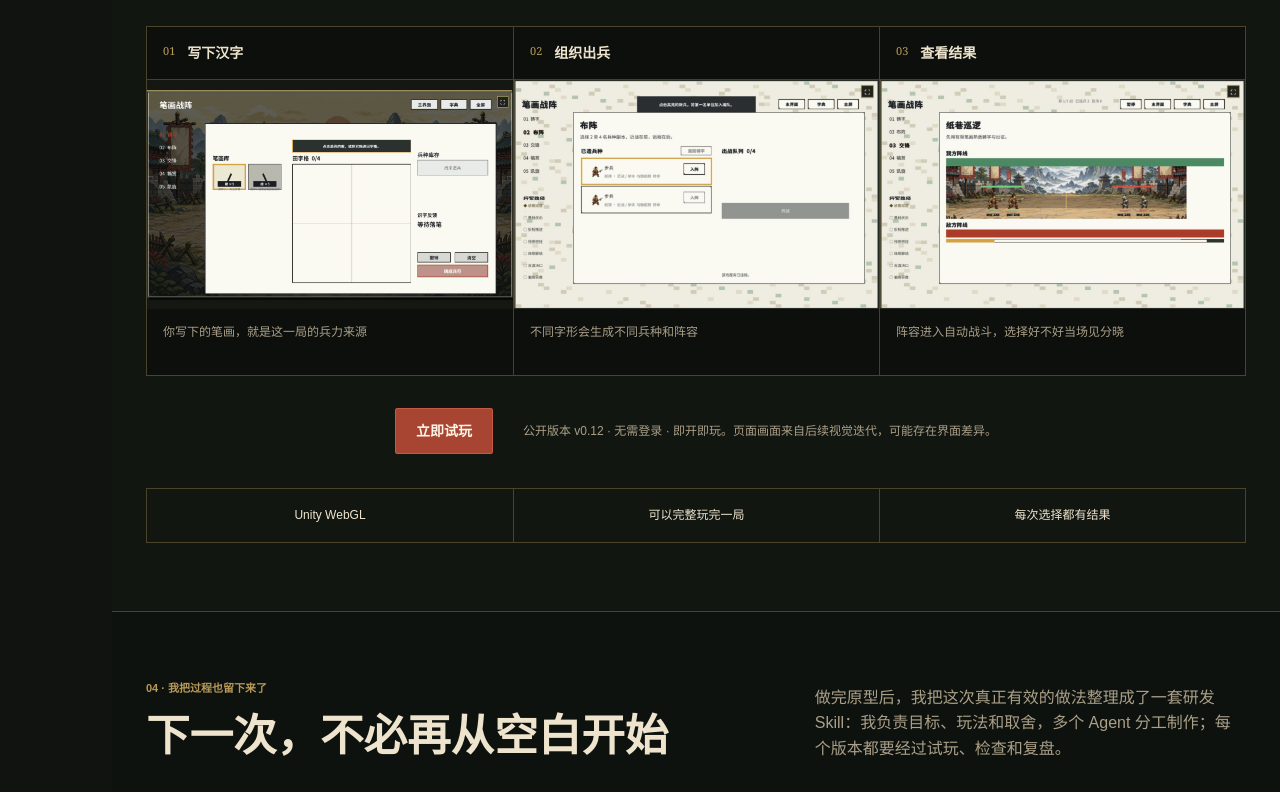
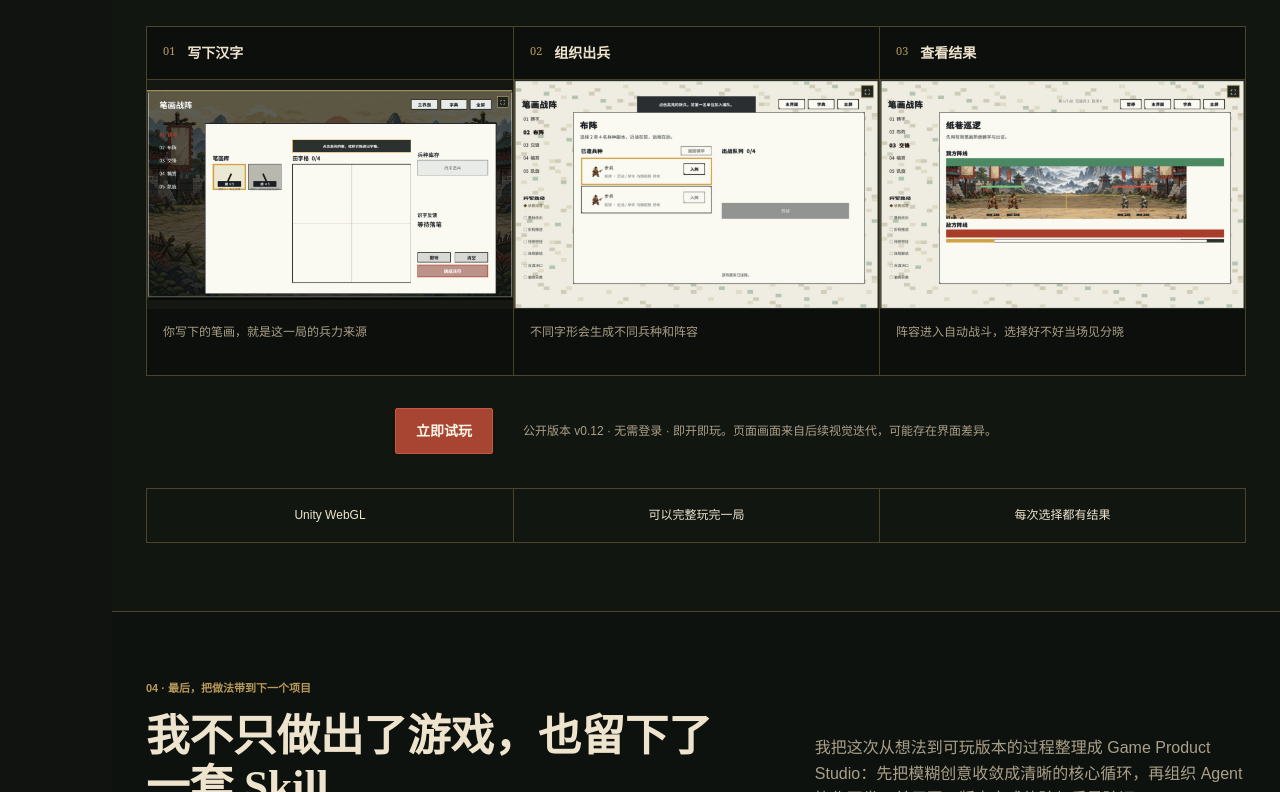
Before and after one commit to wluo2704-coder/hanzi-battle-portfolio, a plain HTML site: page index.html in a window 1280 px wide. Shown: the part 2008-2800 px from the top of the page. Drawn offline with Linux system fonts and the light colour scheme.

Commit message:
Clarify idea-to-game-to-skill story

```diff
--- a/content.js
+++ b/content.js
@@ -1,7 +1,7 @@
 window.PORTFOLIO_CONTENT = {
   meta: {
     title: "笔画战阵｜罗在远的游戏产品实验",
-    description: "我从零做了一款汉字造兵自动战斗游戏，并把从想法到可玩版本的过程整理成了一套研发 Skill。"
+    description: "我围绕一个汉字造兵的想法，完成玩法短片、可试玩游戏和一套可复用的游戏研发 Skill。"
   },
   brand: {
     title: "笔画战阵",
@@ -9,7 +9,7 @@ window.PORTFOLIO_CONTENT = {
   },
   links: {
     playable: "https://bihua-zhen-play.wluo2704.chatgpt.site",
-    skillDownload: "downloads/game-product-studio-v0.1.zip"
+    skillRepository: "https://github.com/wluo2704-coder/game-product-studio-skill"
   },
   navigation: [
     { id: "overview", number: "01", label: "概览", english: "OVERVIEW" },
@@ -18,22 +18,22 @@ window.PORTFOLIO_CONTENT = {
     { id: "method", number: "04", label: "研发 Skill", english: "REUSABLE SKILL" }
   ],
   overview: {
-    kicker: "个人游戏实验 · UNITY WEBGL",
+    kicker: "从一个玩法想法开始",
     title: "笔画战阵",
     thesis: "写下一个字，排出一支军队",
-    intro: "我想验证一件事：汉字的笔画能不能直接变成一套有策略空间的战斗玩法。于是我从零做了这个可试玩原型，把写字、造兵、编阵和自动战斗串成了完整的一局。",
+    intro: "我想验证：汉字的笔画能不能直接成为战斗规则。围绕这个想法，我先用短片讲清玩法，再把它做成一款可以完整玩一局的 Unity WebGL 游戏，最后将搭建过程整理成了一套游戏研发 Skill。",
     image: "assets/hero-battlefield-clean.png",
     imageAlt: "笔画战阵像素水墨山河与砚台战场",
     actions: [
       { label: "在线试玩", href: "playable", style: "primary" },
       { label: "看 20 秒玩法", href: "#film", style: "secondary" }
     ],
-    outcomes: ["20 秒玩法短片", "可试玩游戏原型", "一套研发 Skill"]
+    outcomes: ["把玩法讲清楚", "把游戏做出来", "把方法变成 Skill"]
   },
   film: {
-    kicker: "02 · 我怎样讲清玩法",
-    title: "先让人看懂，再谈系统",
-    description: "我先做了一支 20 秒短片，检查这套玩法能不能被快速理解：写下汉字，笔画变成兵种，调整阵型，然后看它们真正打起来。",
+    kicker: "02 · 先把想法讲清楚",
+    title: "20 秒，看懂汉字如何变成一场战斗",
+    description: "短片展示了最核心的一局：玩家写下汉字，系统根据笔画生成不同兵种，玩家组织阵容，然后进入自动战斗。",
     video: "assets/hanzi-battle-trailer-v1.2.mp4",
     poster: "assets/title.png",
     meta: "20 SEC · 16:9 · v1.2",
@@ -41,9 +41,9 @@ window.PORTFOLIO_CONTENT = {
     transformation: ["写下汉字", "识别笔画", "生成兵种", "排阵开战"]
   },
   game: {
-    kicker: "03 · 可以亲手验证的原型",
-    title: "我把想法做成了一局真的能玩的战斗",
-    description: "比起继续写方案，我更想先知道这套玩法是否成立。这个版本只保留最关键的三步：写下汉字、决定如何出兵、看自己的选择带来什么结果。",
+    kicker: "03 · 再让想法真正跑起来",
+    title: "看懂玩法之后，可以亲手玩一局",
+    description: "我把短片中的玩法做成了可试玩版本。你需要用有限笔画组成汉字，选择由字形生成的兵种，再通过阵容和战斗结果判断这次构筑是否有效。",
     steps: [
       { number: "01", title: "写下汉字", caption: "你写下的笔画，就是这一局的兵力来源", image: "assets/forge.png", alt: "玩家在田字格中使用笔画造字" },
       { number: "02", title: "组织出兵", caption: "不同字形会生成不同兵种和阵容", image: "assets/formation.png", alt: "玩家将生成兵种加入出战队列" },
@@ -54,35 +54,35 @@ window.PORTFOLIO_CONTENT = {
     evidence: ["Unity WebGL", "可以完整玩完一局", "每次选择都有结果"]
   },
   skill: {
-    kicker: "04 · 我把过程也留下来了",
-    title: "下一次，不必再从空白开始",
-    description: "做完原型后，我把这次真正有效的做法整理成了一套研发 Skill：我负责目标、玩法和取舍，多个 Agent 分工制作；每个版本都要经过试玩、检查和复盘。",
+    kicker: "04 · 最后，把做法带到下一个项目",
+    title: "我不只做出了游戏，也留下了一套 Skill",
+    description: "我把这次从想法到可玩版本的过程整理成 Game Product Studio：先把模糊创意收敛成清晰的核心循环，再组织 Agent 协作开发，并用同一版本完成体验与质量验证。",
     workflow: [
-      { title: "说明任务", subtitle: "目标与边界", owner: "human" },
-      { title: "写清玩法", subtitle: "需求与验收", owner: "human" },
-      { title: "分工制作", subtitle: "多个 Agent 协作", owner: "agent" },
-      { title: "试玩检查", subtitle: "寻找真实问题", owner: "agent" },
-      { title: "决定返工", subtitle: "不合格就重做", owner: "agent" },
-      { title: "更新方法", subtitle: "把经验写回流程", owner: "agent" }
+      { title: "说出想法", subtitle: "先不急着谈实现", owner: "human" },
+      { title: "确认循环", subtitle: "行动、反馈、决策、结果", owner: "human" },
+      { title: "决定怎么做", subtitle: "引擎与协作边界", owner: "human" },
+      { title: "协作开发", subtitle: "Lead 统一集成", owner: "agent" },
+      { title: "冻结版本", subtitle: "所有人检查同一版本", owner: "agent" },
+      { title: "验证交付", subtitle: "QA 与体验复盘", owner: "agent" }
     ],
     workflowLegend: [
       { owner: "human", label: "我来做判断" },
       { owner: "agent", label: "Agent 负责执行" }
     ],
-    gateTitle: "我怎样判断版本能不能继续往前",
+    gateTitle: "Skill 用三次确认控制研发节奏",
     gates: [
-      { label: "玩法能不能跑通", status: "已完成一局" },
-      { label: "版本能不能交付", status: "关键检查通过" },
-      { label: "方法能不能换项目使用", status: "已完成迁移验证" }
+      { label: "核心循环是否说清楚", status: "VIBE GATE" },
+      { label: "是否形成同一候选版本", status: "CANDIDATE" },
+      { label: "质量与体验是否同时通过", status: "QA + REFLECTION" }
     ],
-    packageVersion: "GAME PRODUCT STUDIO · v0.1",
-    packageTitle: "我在这个项目里实际使用的研发 Skill",
-    packageDescription: "里面不是一套万能模板，而是我用过的任务拆解、Agent 协作、版本检查和复盘方法。",
-    downloadLabel: "下载 Skill 包 v0.1",
-    boundary: "这份 Skill 只适合作为学习和研究参考。换一个项目，仍然需要重新判断玩法、资源和技术边界。",
-    closingEyebrow: "回到最初的问题",
-    closingTitle: "汉字的笔画，能不能变成游戏规则？",
-    closingDescription: "这个原型给了我一个肯定但不夸张的答案：可以，而且值得继续做深。",
+    packageVersion: "GAME PRODUCT STUDIO · CODEX SKILL",
+    packageTitle: "从模糊创意到可验证游戏 MVP",
+    packageDescription: "GitHub 仓库包含完整 Skill、协作角色、项目模板、验证脚本以及安装和使用说明。",
+    repositoryLabel: "在 GitHub 查看 Skill",
+    boundary: "这套方法不会替人决定什么游戏值得做。它负责让关键判断发生在正确的时间，并让每次交付都有可检查的证据。",
+    closingEyebrow: "从实现，到拓展",
+    closingTitle: "围绕一个想法，我做出了游戏，也留下了下一次还能使用的方法",
+    closingDescription: "短片负责讲清楚，游戏负责证明它能玩，Skill 则把这次实践变成下一次研发的起点。",
     closingLabel: "再看一次玩法"
   }
 };
--- a/index.html
+++ b/index.html
@@ -6,8 +6,8 @@
   <meta name="description" content="笔画战阵 AI Native 游戏产品案例。">
   <title>笔画战阵｜AI Native 游戏产品案例</title>
   <link rel="stylesheet" href="styles.css">
-  <script src="content.js" defer></script>
-  <script src="script.js" defer></script>
+  <script src="content.js?v=20260723-story" defer></script>
+  <script src="script.js?v=20260723-story" defer></script>
 </head>
 <body>
   <a class="skip-link" href="#main">跳到正文</a>
@@ -90,7 +90,7 @@
             <p class="package-version" data-bind="skill.packageVersion"></p>
             <h3 data-bind="skill.packageTitle"></h3>
             <p data-bind="skill.packageDescription"></p>
-            <a class="primary-action" data-skill-download download></a>
+              <a class="primary-action" data-skill-download target="_blank" rel="noreferrer"></a>
           </div>
         </div>
         <p class="boundary-note" data-bind="skill.boundary"></p>
--- a/script.js
+++ b/script.js
@@ -78,9 +78,9 @@ function renderContent() {
     <div><dt>${gate.label}</dt><dd>${gate.status}</dd></div>
   `).join("");
 
-  const download = document.querySelector("[data-skill-download]");
-  download.href = content.links.skillDownload;
-  download.textContent = content.skill.downloadLabel;
+  const repository = document.querySelector("[data-skill-download]");
+  repository.href = content.links.skillRepository;
+  repository.textContent = content.skill.repositoryLabel;
   document.querySelector("[data-closing-link]").textContent = content.skill.closingLabel;
 }
 
```
